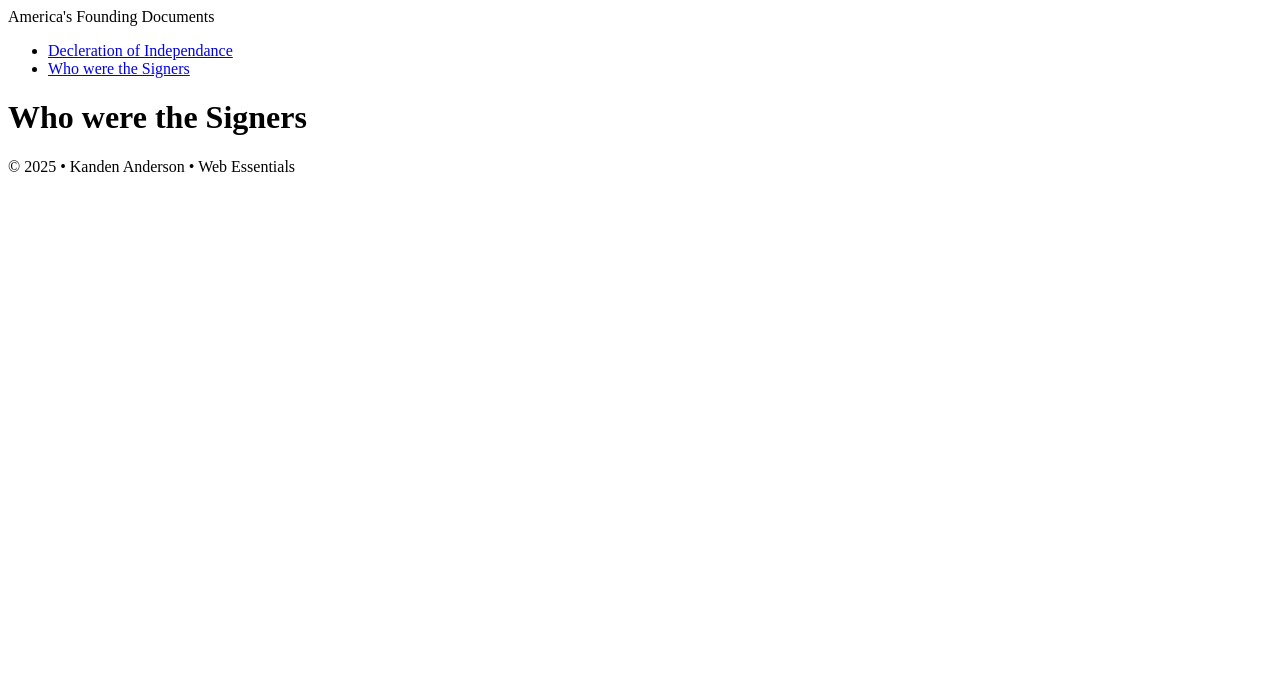
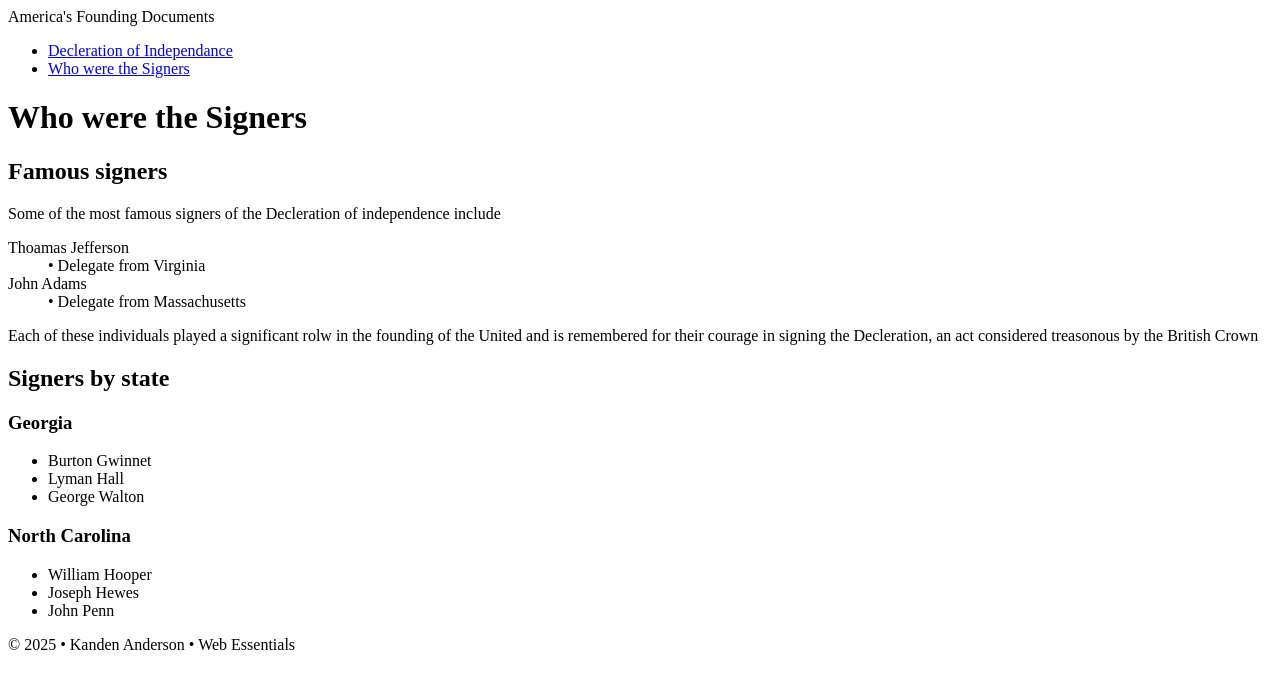
Before and after one commit to dragonchamp124/DWDD1600, a plain HTML site: page 03follow-along/signers.html in a window 1280 px wide. Drawn offline with Linux system fonts and the light colour scheme.

Commit message:
Add files via upload

```diff
--- a/03follow-along/signers.html
+++ b/03follow-along/signers.html
@@ -24,7 +24,29 @@
     <!-- start the main content-->
     <main>
         <h1>Who were the Signers </h1>
-
+        <h2>Famous signers</h2>
+                <p>Some of the most famous signers of the Decleration of independence include</p>
+                <dl>
+                    <dt>Thoamas Jefferson</dt>
+                    <dd> &bull; Delegate from Virginia</dd>
+                    <dt>John Adams</dt>
+                    <dd> &bull; Delegate from Massachusetts</dd>
+                </dl>
+                <p>Each of these individuals played a significant rolw in the founding of the United and is remembered for their courage in signing the Decleration, an act considered treasonous by the British Crown</p>
+            <h2>Signers by state</h2>
+                <h3>Georgia</h3>
+                    <ul>
+                        <li>Burton Gwinnet</li>
+                        <li>Lyman Hall</li>
+                        <li>George Walton</li>
+                    </ul>
+                <h3>North Carolina</h3>
+                    <ul>
+                        <li>William Hooper</li>
+                        <li>Joseph Hewes</li>
+                        <li>John Penn</li>
+                    </ul>
+    <!--I didnt have access to chat gpt to gather the information for the more detailed lists-->
     </main>
     <!--Start the footer-->
     <footer>
```
